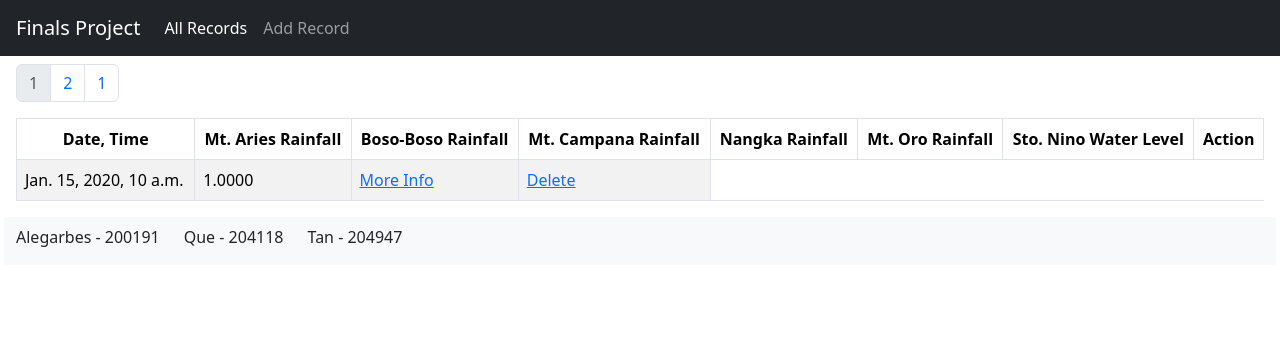
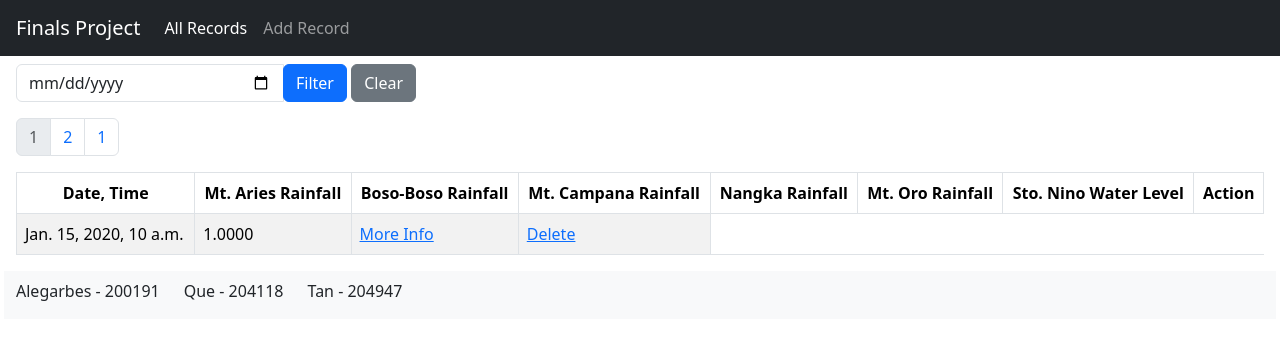
Before and after one commit to jermarcustan/Marikina-Water-Level-Django, a Django app: page /finalsapp/records/1/ in a window 1280 px wide. Shown: the top 340 px of the page. Run offline with Django 5.2, Linux system fonts and the light colour scheme; tables that the repository leaves empty hold one stand-in row (values such as "Sample post").

Commit message:
Added a Date Filter

```diff
--- a/finalproj/finalsapp/templates/finalsapp/list_records.html
+++ b/finalproj/finalsapp/templates/finalsapp/list_records.html
@@ -4,6 +4,21 @@
 
 {% block content %}
 
+<form method="get" class="mb-3">
+    <div class="row">
+        <div class="col-md-4">
+            <div class="input-group">
+                <input type="date" name="date" class="form-control"
+                       value="{{ request.GET.date|default_if_none:'' }}"
+                       onchange="this.form.submit()">
+                <div class="input-group-append">
+                    <button type="submit" class="btn btn-primary">Filter</button>
+                    <a href="{% url 'finalsapp:list-records' 1 %}" class="btn btn-secondary">Clear</a>
+                </div>
+            </div>
+        </div>
+    </div>
+</form>
 <nav aria-label="Page navigation example">
     <ul class="pagination">
         {% if current_page == 1 %}
--- a/finalproj/finalsapp/views.py
+++ b/finalproj/finalsapp/views.py
@@ -29,7 +29,16 @@
     return render(request, "finalsapp/delete_record.html", context)
 
 def list_records(request, pg):
-    records = DateTime.objects.all()
+    filter_date = request.GET.get('date')
+
+    datetime_queryset = DateTime.objects.all()
+
+    if filter_date:
+        datetime_queryset = datetime_queryset.filter(
+            datetime__date=filter_date
+        )
+
+    records = datetime_queryset
     num_records = DateTime.objects.count()
     max_pg = ceil(num_records/50)
     second_to_last_pg = max_pg - 1
```
